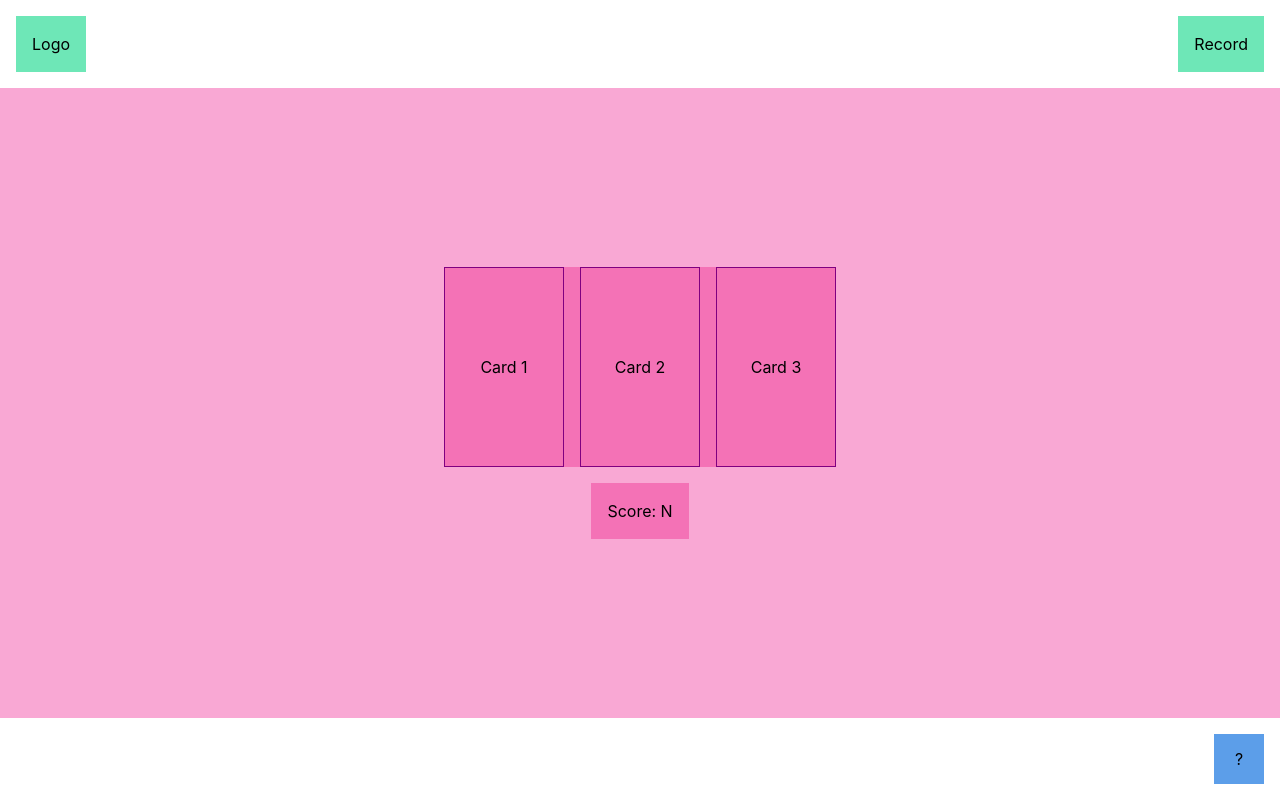
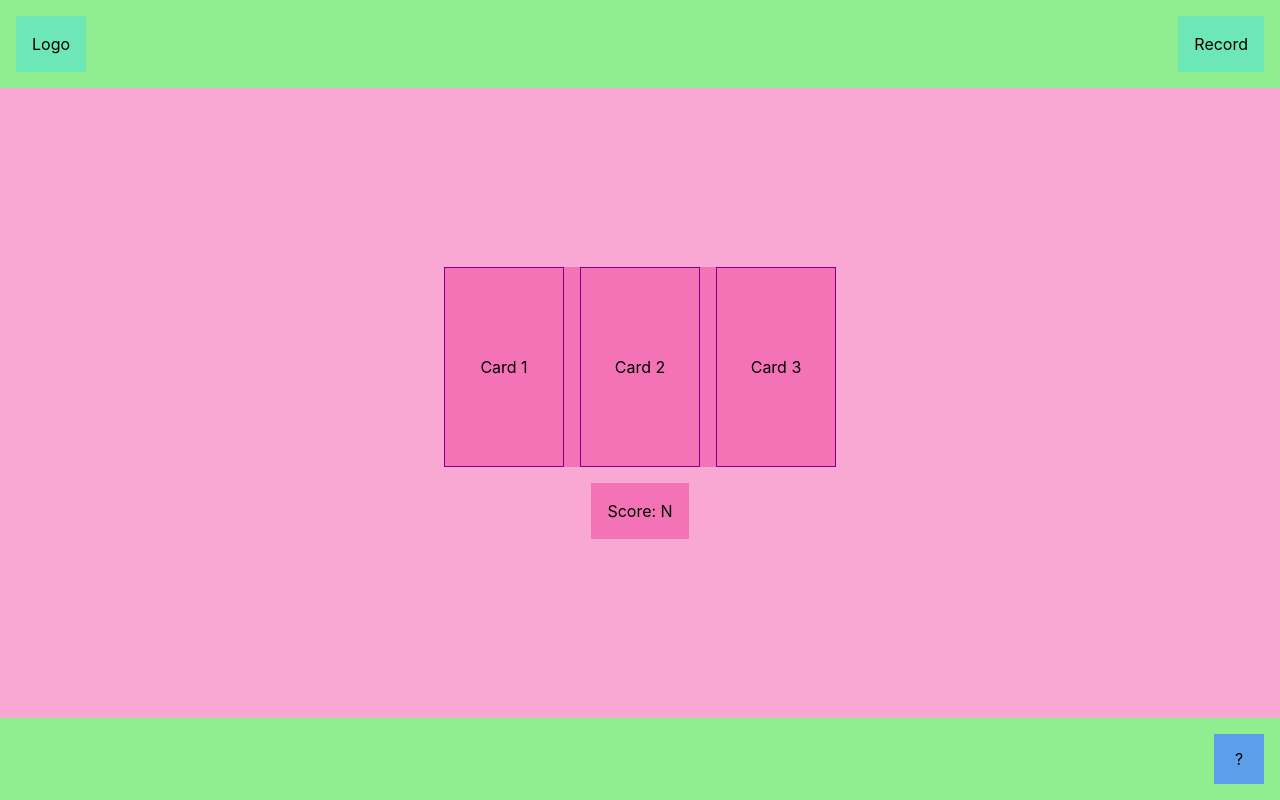
Before and after one commit to iaaron-xyz/memory-game, a JavaScript app: page / in a window 1280 px wide. Built offline with nearby package versions, Linux system fonts and the light colour scheme; the HTML template or start-up script is replaced by a standard one.

Commit message:
body background general color

```diff
--- a/src/index.css
+++ b/src/index.css
@@ -6,6 +6,9 @@
 @layer base {
   * {
     box-sizing: border-box;
+  }
+  body {
+    background: lightgreen;
   }
   html, body, #root {
     height: 100%;
```
